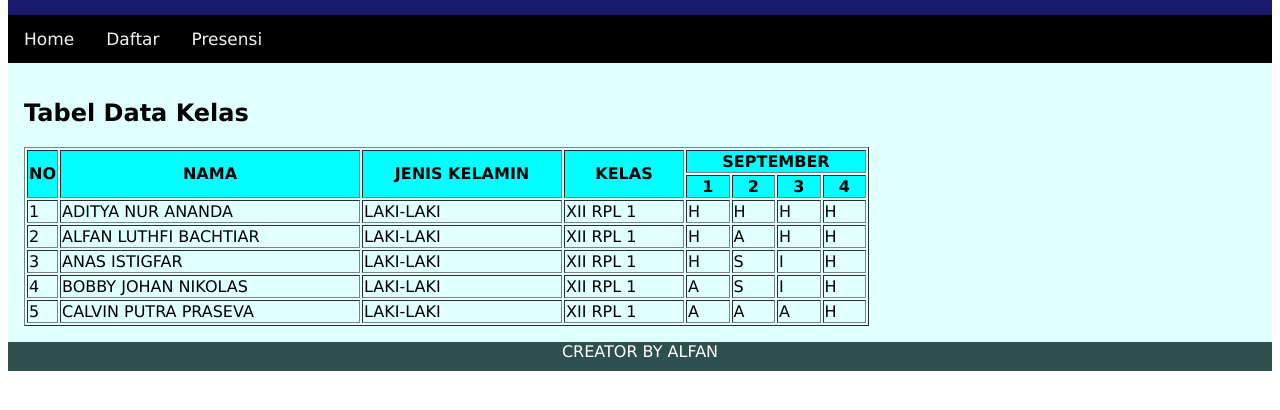
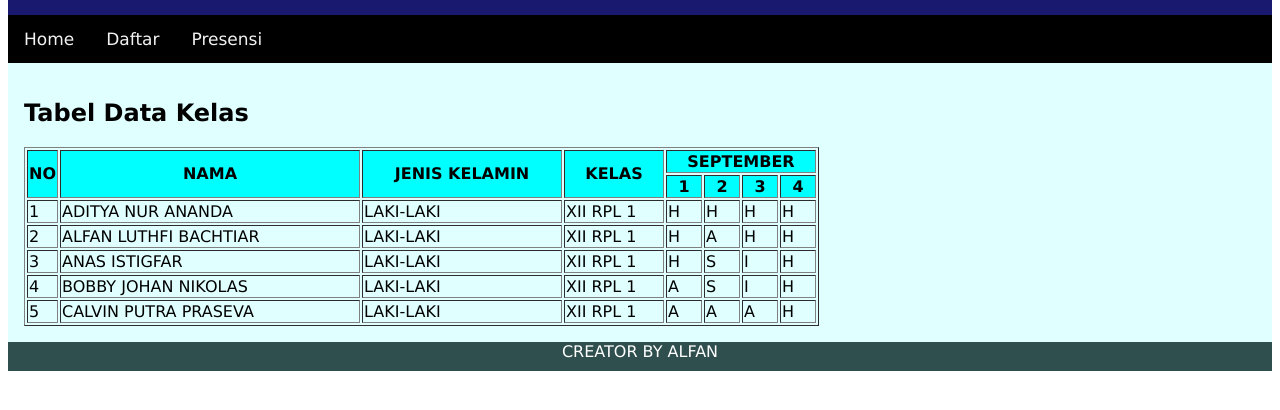
Before and after one commit to alfan-uye/daftar, a plain HTML site: page presensi.html in a window 1280 px wide. Shown: the part 104-514 px from the top of the page. Drawn offline with Linux system fonts and the light colour scheme.

Commit message:
Update presensi.html

```diff
--- a/presensi.html
+++ b/presensi.html
@@ -111,8 +111,8 @@ function myFunction() {
     <th rowspan="2">NO</th>
     <th  rowspan="2" width="300">NAMA</th>
     <th rowspan="2" width="200">JENIS KELAMIN</th>
-        <th rowspan="2" width="120">KELAS</th>
-        <th colspan="4" width="180">SEPTEMBER</th>
+        <th rowspan="2" width="100">KELAS</th>
+        <th colspan="4" width="150">SEPTEMBER</th>
        <tr bgcolor="#00FFFF">
         <th>1</th>
         <th>2</th>
```
